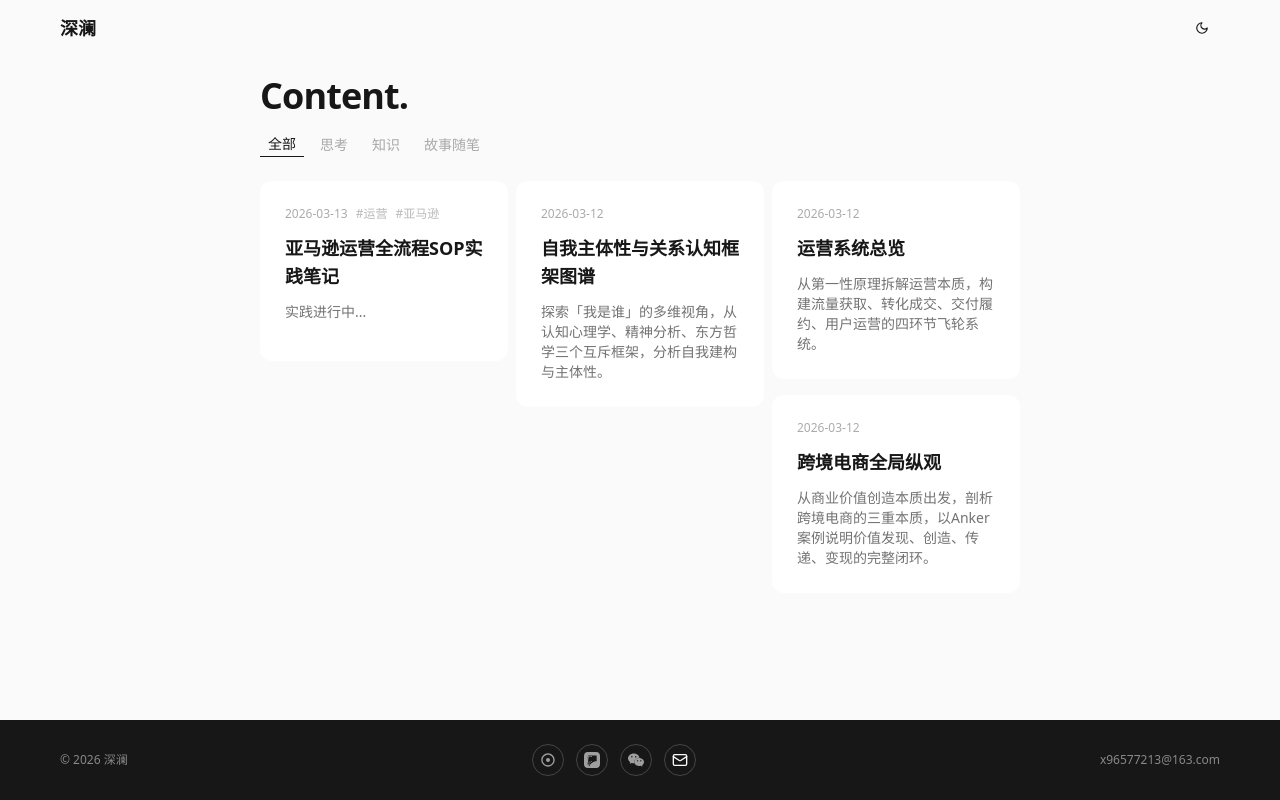
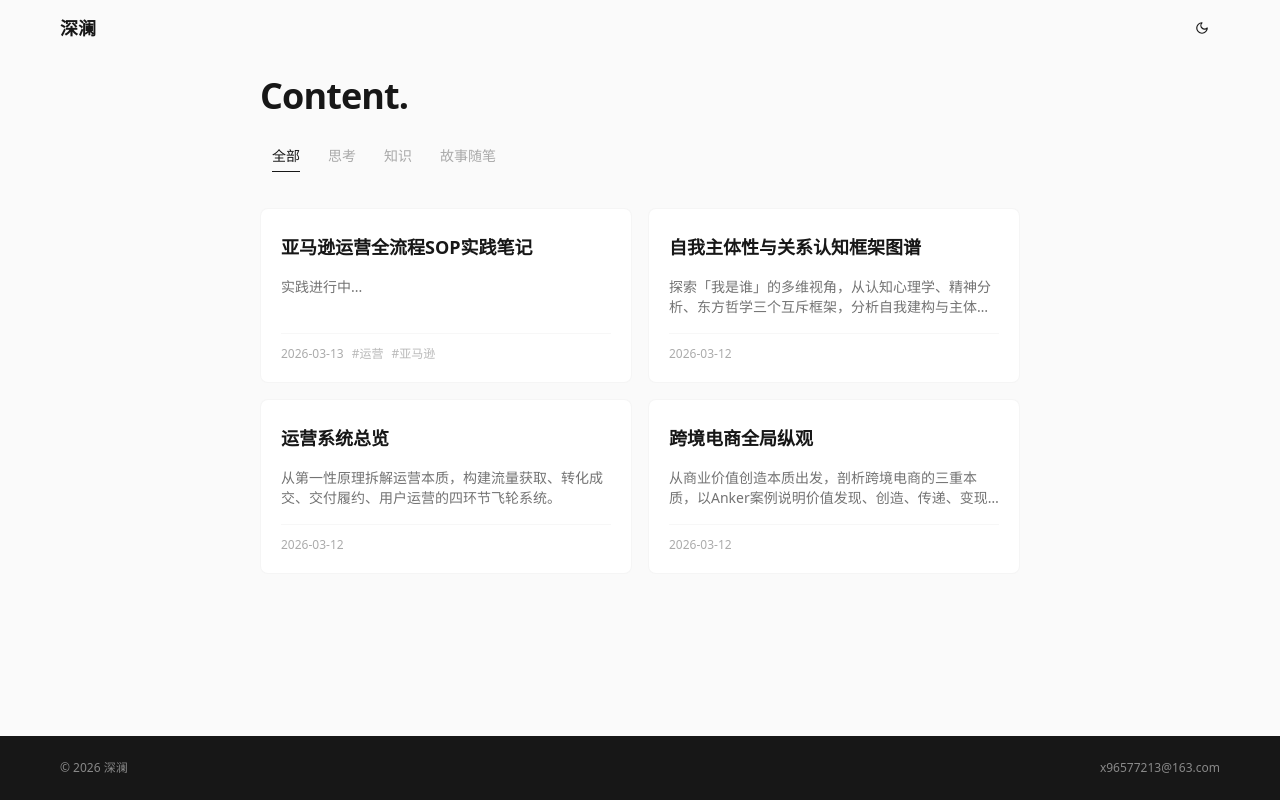
Before and after one commit to wangtao1217/portfolio, a Next.js app: page /portfolio/content in a window 1280 px wide. Built offline with nearby package versions, Linux system fonts and the light colour scheme.

Commit message:
design: update layout spacing, remove glass effects, fix table styles, update cards

```diff
--- a/src/app/(main)/content/page.tsx
+++ b/src/app/(main)/content/page.tsx
@@ -1,35 +1,35 @@
+'use client';
+
+import { useState } from 'react';
 import { getAllPosts } from '@/lib/posts';
 import Link from 'next/link';
 
-// 文章卡片组件 - 使用 explore 卡片样式
+// 文章卡片组件
 function ArticleCard({ post }: { post: { slug: string; title: string; excerpt: string; date: string; tags: string[] } }) {
-  // 从 tags 中提取分类（第一个 type/ 或 topic/ 标签）
-  const category = post.tags.find(tag => tag.startsWith('type/') || tag.startsWith('topic/'))?.split('/')[1] || '笔记';
-
   return (
     <Link
       href={`/content/${post.slug}`}
-      className="group bg-card border border-transparent rounded-xl p-6 min-h-[180px] hover:border-foreground/10 transition-all duration-300 cursor-pointer flex flex-col break-inside-avoid mb-4"
+      className="group bg-card border border-border/40 rounded-lg p-4 sm:p-5 hover:border-foreground/20 transition-all duration-300 cursor-pointer flex flex-col h-full"
     >
-      {/* 顶部：时间和标签 */}
-      <div className="flex items-center gap-2 mb-3">
-        <span className="text-xs text-muted-foreground/60">{post.date}</span>
+      {/* 标题 - 增加上下边距 */}
+      <h3 className="font-semibold text-base sm:text-lg mb-4 mt-1 group-hover:text-foreground/80 transition-colors line-clamp-2">
+        {post.title}
+      </h3>
+
+      {/* 摘要 */}
+      <p className="text-sm text-muted-foreground line-clamp-2 flex-1 mb-4">
+        {post.excerpt}
+      </p>
+
+      {/* 底部：时间和标签 */}
+      <div className="flex items-center gap-2 text-xs text-muted-foreground/60 mt-auto pt-3 border-t border-border/30">
+        <span>{post.date}</span>
         {post.tags.slice(0, 2).map((tag) => (
-          <span key={tag} className="text-xs text-muted-foreground/50">
+          <span key={tag} className="text-muted-foreground/50">
             #{tag.split('/').pop()}
           </span>
         ))}
       </div>
-
-      {/* 标题 */}
-      <h3 className="font-semibold text-lg mb-3 group-hover:text-foreground/80 transition-colors line-clamp-2">
-        {post.title}
-      </h3>
-
-      {/* 摘要 - 一行半 */}
-      <p className="text-sm text-muted-foreground line-clamp-[1.5] flex-1">
-        {post.excerpt}
-      </p>
     </Link>
   );
 }
@@ -43,6 +43,7 @@ const filterTags = [
 ];
 
 export default function ContentPage() {
+  const [activeTag, setActiveTag] = useState('all');
   const posts = getAllPosts();
 
   return (
@@ -54,30 +55,37 @@ export default function ContentPage() {
 
           <div className="p-3 sm:p-5 max-w-[800px] mx-auto w-full">
             {/* 页面标题 */}
-            <div className="mb-4">
+            <div className="mb-6">
               <h1 className="text-3xl sm:text-4xl font-bold tracking-tight font-sans">
                 Content.
               </h1>
             </div>
 
-            {/* 筛选导航 - 极简风格 */}
-            <div className="flex items-center gap-2 overflow-x-auto pb-2 mb-4 scrollbar-hide">
+            {/* 筛选导航 - 支持左右滑动，带下划线动画 */}
+            <div className="flex items-center gap-1 overflow-x-auto pb-3 mb-6 scrollbar-hide -mx-3 px-3 sm:mx-0 sm:px-0">
               {filterTags.map((tag) => (
                 <button
                   key={tag.id}
-                  className={`px-2 py-[2px] text-sm transition-all whitespace-nowrap ${
-                    tag.id === 'all'
-                      ? 'border-b border-foreground'
+                  onClick={() => setActiveTag(tag.id)}
+                  className={`relative px-3 py-1.5 text-sm transition-colors duration-300 whitespace-nowrap ${
+                    activeTag === tag.id
+                      ? 'text-foreground'
                       : 'text-muted-foreground/60 hover:text-muted-foreground'
                   }`}
                 >
                   {tag.label}
+                  {/* 下划线动画 */}
+                  <span
+                    className={`absolute bottom-0 left-3 right-3 h-[1px] bg-foreground transition-all duration-300 ${
+                      activeTag === tag.id ? 'opacity-100 scale-x-100' : 'opacity-0 scale-x-0'
+                    }`}
+                  />
                 </button>
               ))}
             </div>
 
-            {/* 文章列表 - 手机端一列，其他瀑布流 */}
-            <div className="columns-1 sm:columns-2 lg:columns-3 gap-2">
+            {/* 文章列表 - 手机端两列，统一间距 */}
+            <div className="grid grid-cols-2 gap-3 sm:gap-4">
               {posts.map((post) => (
                 <ArticleCard key={post.slug} post={post} />
               ))}
--- a/src/app/(main)/layout.tsx
+++ b/src/app/(main)/layout.tsx
@@ -109,20 +109,6 @@ export default function MainLayout({
             {/* 左侧：版权信息 */}
             <p className="text-xs text-background/50">© 2026 深澜</p>
 
-            {/* 中间：社交媒体图标 */}
-            <div className="flex items-center gap-3">
-              <SocialIcon href="https://xiaohongshu.com" icon={XiaohongshuIcon} label="小红书" />
-              <SocialIcon href="https://zhihu.com" icon={ZhihuIcon} label="知乎" />
-              <SocialIcon href="#" icon={WechatIcon} label="微信" />
-              <a
-                href="mailto:x96577213@163.com"
-                aria-label="邮箱"
-                className="w-8 h-8 rounded-full flex items-center justify-center border border-background/20 hover:border-background/50 transition-all duration-300 hover:bg-background/10"
-              >
-                <Mail className="h-4 w-4" />
-              </a>
-            </div>
-
             {/* 右侧：邮箱地址 */}
             <a href="mailto:x96577213@163.com" className="text-xs text-background/50 hover:text-background/80 transition-colors">
               x96577213@163.com
--- a/src/app/globals.css
+++ b/src/app/globals.css
@@ -265,10 +265,15 @@ html {
   margin-top: 1.5rem;
   margin-bottom: 1.5rem;
   font-size: 0.875rem;
+  background-color: hsl(var(--card));
+  border: 1px solid hsl(var(--border));
+  border-radius: 0.5rem;
+  overflow: hidden;
 }
 
 .prose thead {
-  border-bottom: 2px solid hsl(var(--border));
+  background-color: hsl(var(--muted));
+  border-bottom: 1px solid hsl(var(--border));
 }
 
 .prose th {
@@ -276,16 +281,22 @@ html {
   text-align: left;
   font-weight: 600;
   color: hsl(var(--foreground));
+  background-color: hsl(var(--muted));
 }
 
 .prose td {
   padding: 0.75rem;
   border-bottom: 1px solid hsl(var(--border));
   vertical-align: top;
+  background-color: hsl(var(--card));
 }
 
 .prose tr:last-child td {
   border-bottom: none;
+}
+
+.prose tbody tr:nth-child(even) td {
+  background-color: hsl(var(--muted) / 0.5);
 }
 
 /* 表格横向滚动容器 */
--- a/src/components/floating-toc.tsx
+++ b/src/components/floating-toc.tsx
@@ -61,25 +61,25 @@ export function FloatingToc() {
 
   return (
     <>
-      {/* 悬浮按钮 - 毛玻璃背景 */}
+      {/* 悬浮按钮 - 无玻璃效果 */}
       <button
         onClick={() => setIsOpen(!isOpen)}
-        className="fixed bottom-6 right-6 z-50 w-12 h-12 rounded-full bg-background/70 backdrop-blur-md border border-dashed border-border/70 shadow-lg hover:shadow-xl transition-all duration-300 flex items-center justify-center hover:scale-105 text-foreground"
+        className="fixed bottom-6 right-6 z-50 w-12 h-12 rounded-full bg-background border border-border shadow-sm hover:shadow-md transition-all duration-300 flex items-center justify-center hover:scale-105 text-foreground"
         aria-label="目录"
       >
         {isOpen ? <X className="h-5 w-5" /> : <TableOfContents className="h-5 w-5" />}
       </button>
 
-      {/* 侧拉面板 - 毛玻璃背景 */}
+      {/* 侧拉面板 - 无玻璃效果 */}
       <div
-        className={`fixed bottom-20 right-6 z-40 w-64 max-h-[60vh] bg-background/80 backdrop-blur-xl rounded-xl shadow-2xl border border-border/50 transition-all duration-300 overflow-hidden ${
+        className={`fixed bottom-20 right-6 z-40 w-64 max-h-[60vh] bg-background rounded-xl shadow-lg border border-border transition-all duration-300 overflow-hidden ${
           isOpen
             ? 'opacity-100 translate-y-0 pointer-events-auto'
             : 'opacity-0 translate-y-4 pointer-events-none'
         }`}
       >
         {/* 头部 */}
-        <div className="flex items-center justify-between px-4 py-3 border-b border-border/30">
+        <div className="flex items-center justify-between px-4 py-3 border-b border-border">
           <span className="text-sm font-medium">大纲</span>
           <span className="text-xs text-muted-foreground">{toc.length} 节</span>
         </div>
```
Also changed, not shown: src/app/(main)/page.tsx (+7 -7 lines).
